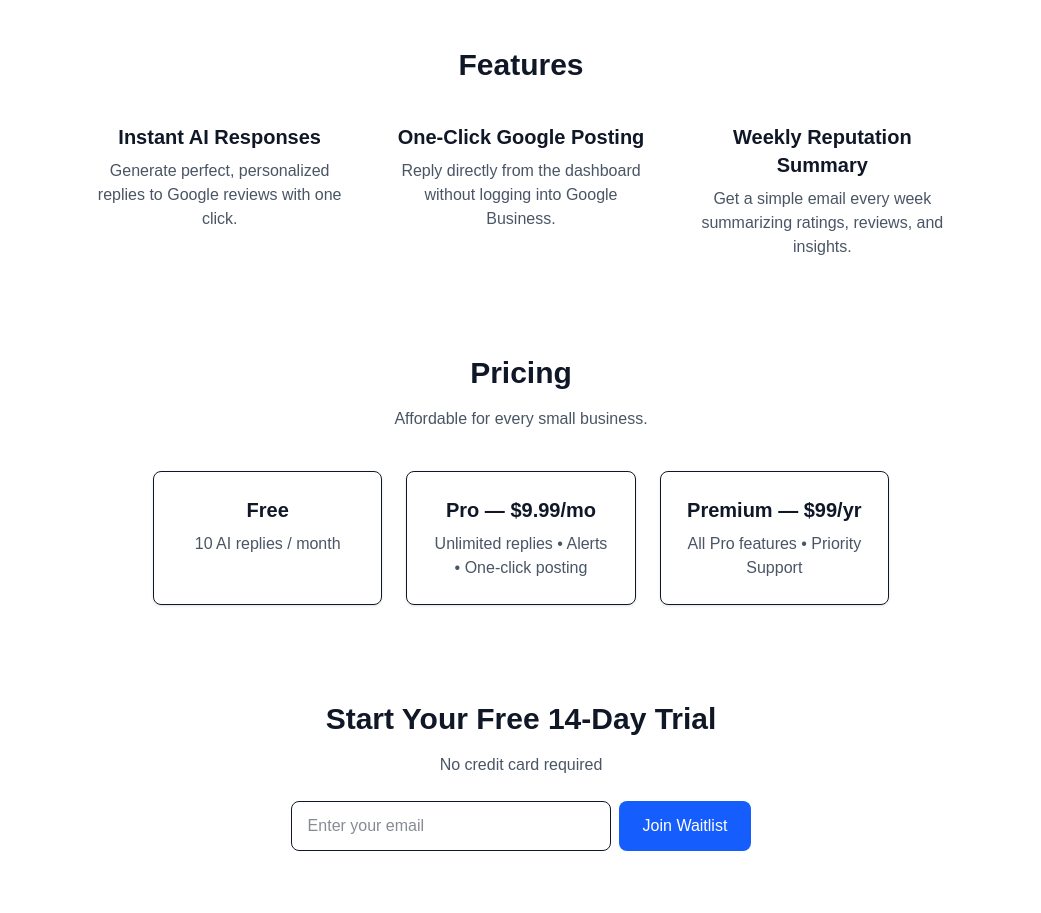
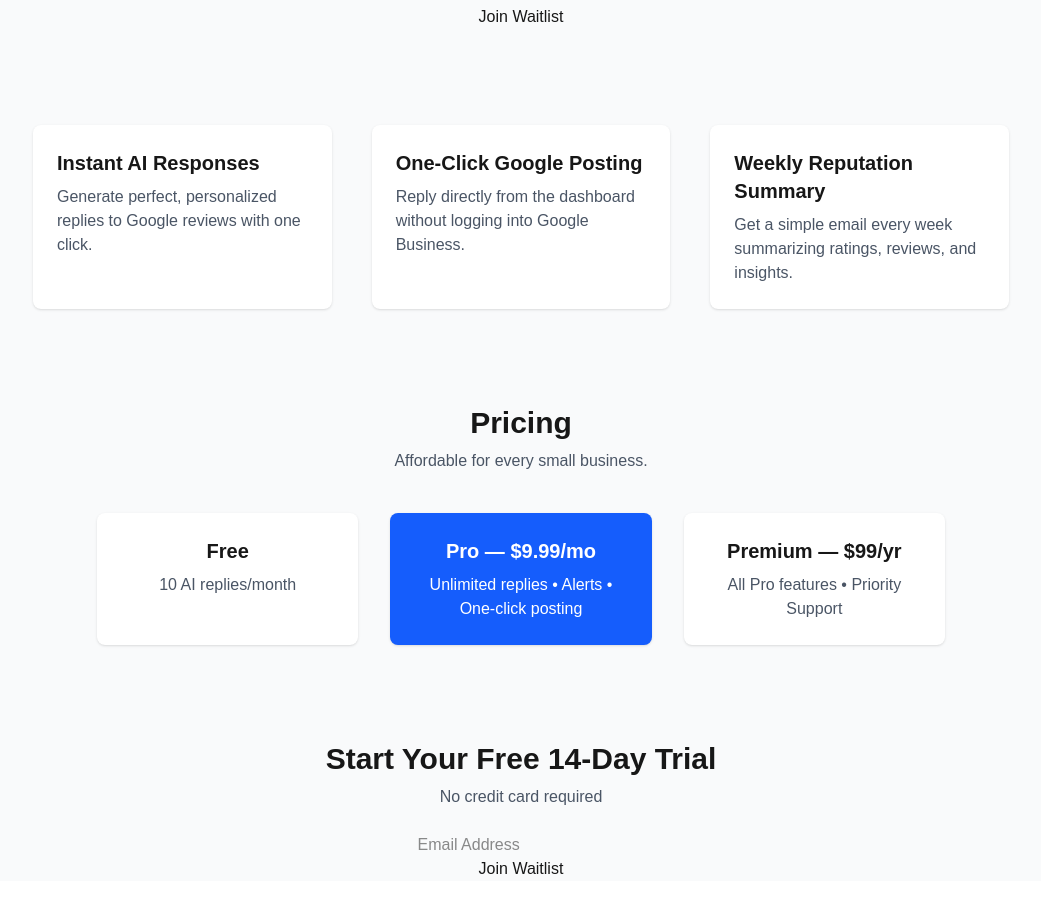
Before and after one commit to AmerC1990/reviewflow, a Next.js app: page / in a window 1280 px wide. Shown: the part 323-1236 px from the top of the page, without its empty margins (119-1160 px from the left). Built offline with nearby package versions, Linux system fonts and the light colour scheme.

Commit message:
Add working ConvertKit form

```diff
--- a/pages/index.js
+++ b/pages/index.js
@@ -1,6 +1,20 @@
+import Head from "next/head";
+
 export default function Home() {
   return (
-    <div className="min-h-screen bg-white text-gray-900">
+    <div className="min-h-screen bg-gray-50">
+      <Head>
+        <script src="https://f.convertkit.com/ckjs/ck.5.js"></script>
+      </Head>
+
+      {/* NAVBAR */}
+      <nav className="w-full p-5 flex justify-between items-center bg-white shadow">
+        <h1 className="text-2xl font-bold text-blue-600">ReviewFlow</h1>
+        <button className="bg-blue-600 text-white px-4 py-2 rounded-lg font-medium">
+          Join Waitlist
+        </button>
+      </nav>
+
       {/* HERO SECTION */}
       <section className="max-w-4xl mx-auto text-center mt-20 px-4">
         <h2 className="text-4xl font-extrabold text-gray-900">
@@ -11,139 +25,110 @@ export default function Home() {
           saving time, boosting reputation, and improving local rankings.
         </p>
 
-        {/* ConvertKit Script */}
-        <script src="https://f.convertkit.com/ckjs/ck.5.js"></script>
-
-        {/* ConvertKit Form */}
+        {/* CONVERTKIT FORM */}
         <div className="mt-8 flex justify-center">
-          <form
-            action="https://app.kit.com/forms/8801942/subscriptions"
-            method="post"
-            className="seva-form formkit-form flex"
-            data-sv-form="8801942"
-            data-uid="47a34e4c30"
-            data-format="inline"
-            data-version="5"
+          <div
+            dangerouslySetInnerHTML={{
+              __html: `
+                <form action="https://app.kit.com/forms/8801942/subscriptions"
+                  class="seva-form formkit-form" method="post"
+                  data-sv-form="8801942" data-uid="47a34e4c30" data-format="inline"
                   min-width="400 500 600 700 800"
                 >
-            <div className="formkit-fields flex" data-stacked="false">
-              <div className="formkit-field">
-                <input
-                  className="formkit-input px-4 py-3 border rounded-lg w-80"
-                  name="email_address"
-                  aria-label="Email Address"
-                  placeholder="Enter your email"
-                  required
-                  type="email"
-                />
+                  <div data-style="clean">
+                    <ul class="formkit-alert formkit-alert-error" data-element="errors" data-group="alert"></ul>
+                    <div data-element="fields" data-stacked="false" class="seva-fields formkit-fields">
+                      <div class="formkit-field">
+                        <input class="formkit-input" name="email_address" aria-label="Email Address" placeholder="Email Address" required="" type="email">
                       </div>
-
-              <button
-                data-element="submit"
-                className="formkit-submit bg-blue-600 text-white px-6 py-3 rounded-lg ml-2 font-medium"
-              >
-                Join Waitlist
+                      <button data-element="submit" class="formkit-submit formkit-submit">
+                        <div class="formkit-spinner"><div></div><div></div><div></div></div>
+                        <span>Join Waitlist</span>
                       </button>
                     </div>
+                  </div>
                 </form>
+              `,
+            }}
+          />
         </div>
       </section>
 
-      {/* FEATURES SECTION */}
-      <section className="max-w-4xl mx-auto mt-24 px-4">
-        <h3 className="text-3xl font-bold text-center mb-10">Features</h3>
-
-        <div className="grid grid-cols-1 md:grid-cols-3 gap-10 text-center">
-          <div>
-            <h4 className="text-xl font-semibold">Instant AI Responses</h4>
-            <p className="text-gray-600 mt-2">
+      {/* FEATURES */}
+      <section className="max-w-5xl mx-auto mt-24 px-6 grid md:grid-cols-3 gap-10">
+        <div className="p-6 bg-white shadow rounded-lg">
+          <h3 className="text-xl font-bold">Instant AI Responses</h3>
+          <p className="mt-2 text-gray-600">
             Generate perfect, personalized replies to Google reviews with one click.
           </p>
         </div>
 
-          <div>
-            <h4 className="text-xl font-semibold">One-Click Google Posting</h4>
-            <p className="text-gray-600 mt-2">
+        <div className="p-6 bg-white shadow rounded-lg">
+          <h3 className="text-xl font-bold">One-Click Google Posting</h3>
+          <p className="mt-2 text-gray-600">
             Reply directly from the dashboard without logging into Google Business.
           </p>
         </div>
 
-          <div>
-            <h4 className="text-xl font-semibold">Weekly Reputation Summary</h4>
-            <p className="text-gray-600 mt-2">
+        <div className="p-6 bg-white shadow rounded-lg">
+          <h3 className="text-xl font-bold">Weekly Reputation Summary</h3>
+          <p className="mt-2 text-gray-600">
             Get a simple email every week summarizing ratings, reviews, and insights.
           </p>
+        </div>
+      </section>
+
+      {/* PRICING */}
+      <section className="max-w-4xl mx-auto mt-24 px-6 text-center">
+        <h3 className="text-3xl font-bold">Pricing</h3>
+        <p className="text-gray-600 mt-2">Affordable for every small business.</p>
+
+        <div className="mt-10 grid md:grid-cols-3 gap-8">
+          <div className="p-6 bg-white rounded-lg shadow">
+            <h4 className="text-xl font-bold">Free</h4>
+            <p className="mt-2 text-gray-600">10 AI replies/month</p>
+          </div>
+
+          <div className="p-6 bg-blue-600 text-white rounded-lg shadow">
+            <h4 className="text-xl font-bold">Pro — $9.99/mo</h4>
+            <p className="mt-2">Unlimited replies • Alerts • One-click posting</p>
+          </div>
+
+          <div className="p-6 bg-white rounded-lg shadow">
+            <h4 className="text-xl font-bold">Premium — $99/yr</h4>
+            <p className="mt-2 text-gray-600">All Pro features • Priority Support</p>
           </div>
         </div>
       </section>
 
-      {/* PRICING SECTION */}
-      <section className="max-w-3xl mx-auto mt-24 text-center px-4">
-        <h3 className="text-3xl font-bold">Pricing</h3>
-        <p className="text-gray-600 mt-4">Affordable for every small business.</p>
+      {/* CTA SECTION */}
+      <section className="mt-24 mb-20 text-center">
+        <h3 className="text-3xl font-bold">Start Your Free 14-Day Trial</h3>
+        <p className="text-gray-600 mt-2">No credit card required</p>
 
-        <div className="grid grid-cols-1 md:grid-cols-3 gap-6 mt-10">
-          <div className="border p-6 rounded-lg shadow">
-            <h4 className="text-xl font-semibold">Free</h4>
-            <p className="text-gray-600 mt-2">10 AI replies / month</p>
+        <div className="mt-6">
+          <div
+            dangerouslySetInnerHTML={{
+              __html: `
+                <form action="https://app.kit.com/forms/8801942/subscriptions"
+                  class="seva-form formkit-form" method="post"
+                  data-sv-form="8801942" data-uid="47a34e4c30" data-format="inline"
+                  min-width="400 500 600 700 800"
+                >
+                  <div data-style="clean">
+                    <div data-element="fields" data-stacked="false" class="seva-fields formkit-fields">
+                      <div class="formkit-field">
+                        <input class="formkit-input" name="email_address" aria-label="Email" placeholder="Email Address" required type="email">
                       </div>
-
-          <div className="border p-6 rounded-lg shadow">
-            <h4 className="text-xl font-semibold">Pro — $9.99/mo</h4>
-            <p className="text-gray-600 mt-2">
-              Unlimited replies • Alerts • One-click posting
-            </p>
-          </div>
-
-          <div className="border p-6 rounded-lg shadow">
-            <h4 className="text-xl font-semibold">Premium — $99/yr</h4>
-            <p className="text-gray-600 mt-2">
-              All Pro features • Priority Support
-            </p>
+                      <button data-element="submit" class="formkit-submit">
+                        <span>Join Waitlist</span>
+                      </button>
                     </div>
                   </div>
-      </section>
-
-      {/* FINAL CTA */}
-      <section className="max-w-3xl mx-auto mt-24 text-center pb-20 px-4">
-        <h3 className="text-3xl font-bold">Start Your Free 14-Day Trial</h3>
-        <p className="text-gray-600 mt-4">No credit card required</p>
-
-        {/* ConvertKit Script */}
-        <script src="https://f.convertkit.com/ckjs/ck.5.js"></script>
-
-        {/* ConvertKit Form Again */}
-        <div className="mt-6 flex justify-center">
-          <form
-            action="https://app.kit.com/forms/8801942/subscriptions"
-            method="post"
-            className="seva-form formkit-form flex"
-            data-sv-form="8801942"
-            data-uid="47a34e4c30"
-            data-format="inline"
-            data-version="5"
-            min-width="400 500 600 700 800"
-          >
-            <div className="formkit-fields flex" data-stacked="false">
-              <div className="formkit-field">
-                <input
-                  className="formkit-input px-4 py-3 border rounded-lg w-80"
-                  name="email_address"
-                  aria-label="Email Address"
-                  placeholder="Enter your email"
-                  required
-                  type="email"
+                </form>
+              `,
+            }}
           />
-              </div>
-
-              <button
-                data-element="submit"
-                className="formkit-submit bg-blue-600 text-white px-6 py-3 rounded-lg ml-2 font-medium"
-              >
-                Join Waitlist
-              </button>
-            </div>
-          </form>
         </div>
       </section>
     </div>
```
Lines whose indentation alone changed are shown as unchanged.
